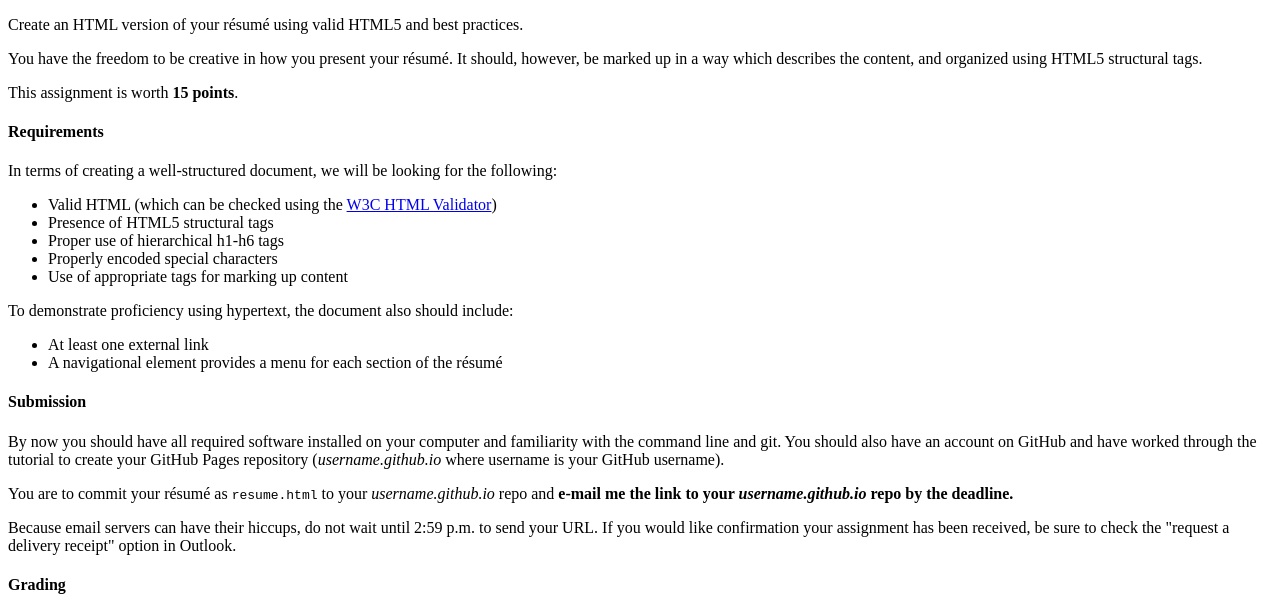
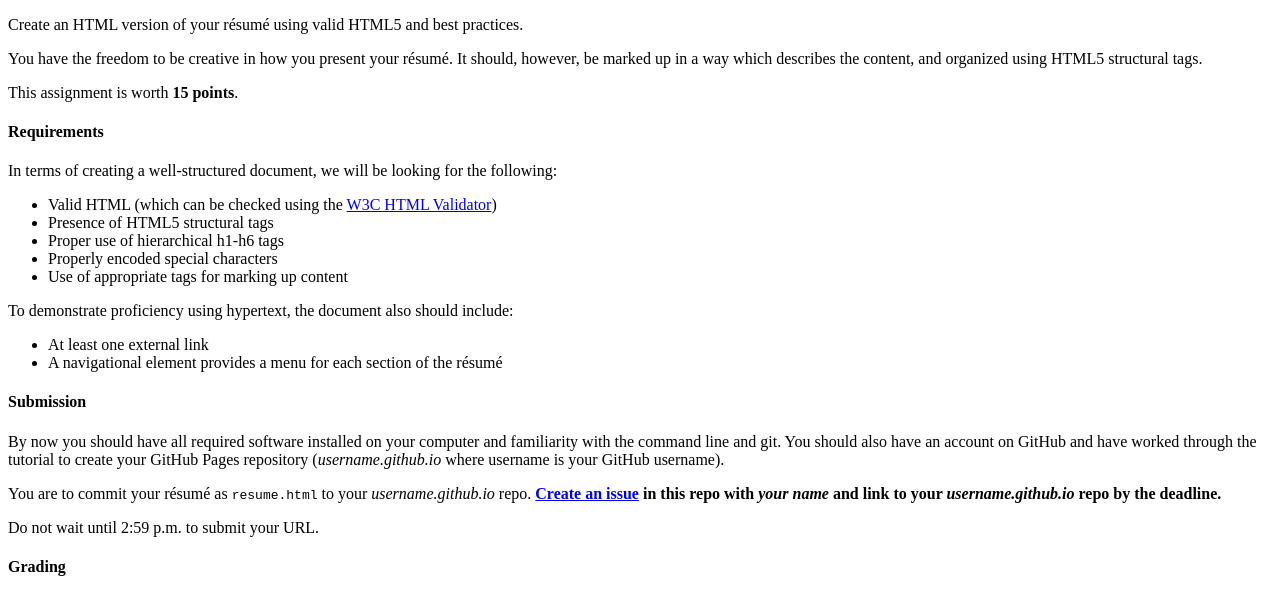
Before and after one commit to mjones25/project-structure, a plain HTML site: page index.html in a window 1280 px wide. Shown: the part 152-749 px from the top of the page. Drawn offline with Linux system fonts and the light colour scheme.

Commit message:
Changed submission process.

```diff
--- a/index.html
+++ b/index.html
@@ -49,9 +49,9 @@
 
           <p>By now you should have all required software installed on your computer and familiarity with the command line and git. You should also have an account on GitHub and have worked through the tutorial to create your GitHub Pages repository (<em>username.github.io</em> where username is your GitHub username).</p>
 
-          <p>You are to commit your r&eacute;sum&eacute; as <kbd>resume.html</kbd> to your <em>username.github.io</em> repo and <strong>e-mail me the link to your <em>username.github.io</em> repo by the deadline.</strong></p>
+          <p>You are to commit your r&eacute;sum&eacute; as <kbd>resume.html</kbd> to your <em>username.github.io</em> repo. <strong><a href="https://github.com/thegeekprof/project-structure/issues">Create an issue</a> in this repo with <em>your name</em> and link to your <em>username.github.io</em> repo by the deadline.</strong></p>
 
-          <p>Because email servers can have their hiccups, do not wait until 2:59 p.m. to send your URL. If you would like confirmation your assignment has been received, be sure to check the "request a delivery receipt" option in Outlook.</p>
+          <p>Do not wait until 2:59 p.m. to submit your URL.</p>
 
         </article>
 
```
Also changed, not shown: 1 other file.
